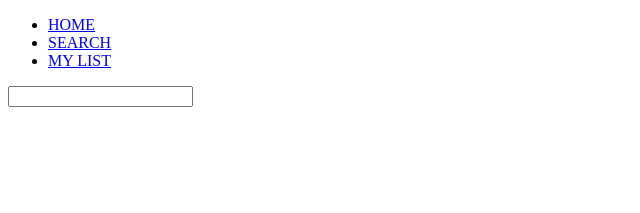
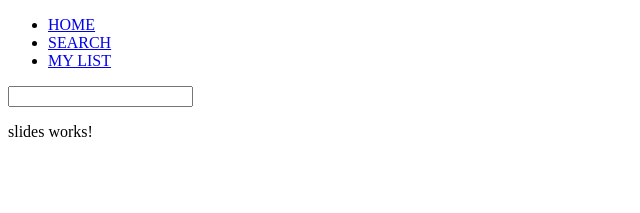
Before and after one commit to matt-pessoa/smk-project, an Angular app: page /home in a window 1280 px wide. Shown: the top 213 px of the page, without its empty margins (0-640 px from the left). Built offline with nearby package versions, Linux system fonts and the light colour scheme.

Commit message:
feat: create slides component

```diff
--- a/src/app/home/home.component.html
+++ b/src/app/home/home.component.html
@@ -1 +1,6 @@
-<input type="text" routerLink="/search" />
+<section id="home-search">
+  <input type="text" routerLink="/search" />
+</section>
+<section id="home-slides">
+  <app-slides></app-slides>
+</section>
--- a/src/app/home/home.module.ts
+++ b/src/app/home/home.module.ts
@@ -3,10 +3,11 @@ import { CommonModule } from '@angular/common';
 
 import { HomeComponent } from './home.component';
 import { HomeRoutingModule } from './home-routing.module';
+import { SlidesComponent } from './slides/slides.component';
 
 @NgModule({
   imports: [CommonModule, HomeRoutingModule],
-  declarations: [HomeComponent],
+  declarations: [HomeComponent, SlidesComponent],
   exports: [HomeComponent],
 })
 export class HomeModule {}
--- /dev/null
+++ b/src/app/home/slides/slides.component.html
@@ -0,0 +1 @@
+<p>slides works!</p>
--- /dev/null
+++ b/src/app/home/slides/slides.component.ts
@@ -0,0 +1,15 @@
+import { Component, OnInit } from '@angular/core';
+
+@Component({
+  selector: 'app-slides',
+  templateUrl: './slides.component.html',
+  styleUrls: ['./slides.component.sass']
+})
+export class SlidesComponent implements OnInit {
+
+  constructor() { }
+
+  ngOnInit(): void {
+  }
+
+}
```
Also changed, not shown: src/app/home/slides/slides.component.sass (added).
